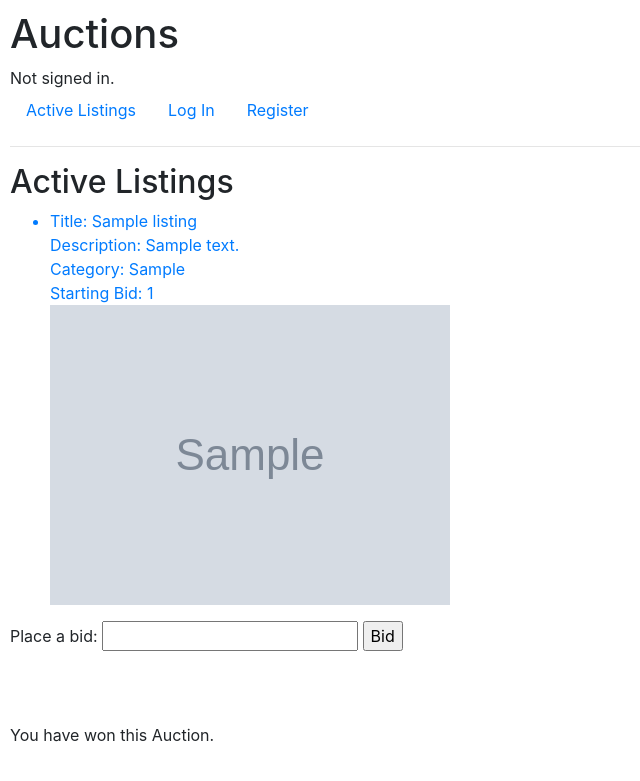
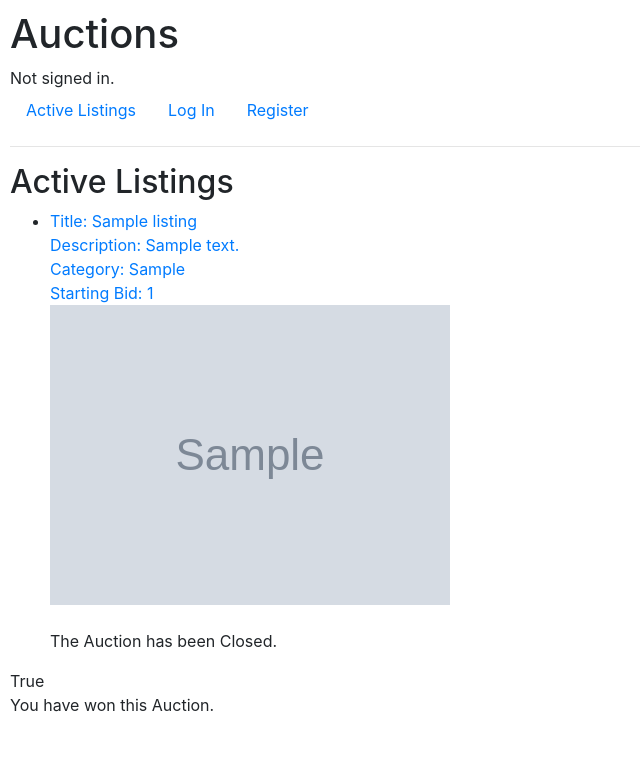
Before and after one commit to Khaan787/commerce, a Django app: template auctions/templates/auctions/index.html in a window 1280 px wide. Shown: the top 781 px of the page, without its empty margins (0-640 px from the left). Run offline with Django 3.2, Linux system fonts and the light colour scheme; the template is opened without the code that fills it: values that come from a table or form of the project are taken from there, others are empty; tables that the repository leaves empty hold one stand-in row (values such as "Sample post"); grey boxes marked "Sample" are stand-in pictures; some libraries are stand-ins or nearby versions.

Commit message:
Sixth commit

```diff
--- a/auctions/templates/auctions/index.html
+++ b/auctions/templates/auctions/index.html
@@ -12,11 +12,12 @@
                     Category: {{ listing.Category}} <br>
                     Starting Bid: {{ listing.Starting_Bid}} <br>
                     <img src="{{ listing.Image }}">
-                </li>
             </a>
-        </ul>
+                    <br><br>
 
-        {% if listing.Auction_closed == True %}
+                    {% if listing.Auction_closed == False %}
+
+
                         <form action="{% url 'bid_placed' listing.id %}" method="post">
                             {% csrf_token %}
                             Place a bid: <input type="number" name="bid_amount">
@@ -27,9 +28,15 @@
                             The Auction has been Closed.
 
                     {% endif %}
+                </li>
 
-        <br><br><br>
+
+        </ul>
     {% endfor %}
+
+{{listing.Auction_closed}}
+
+<br>
 
 {% if user %}
     <p> You have won this Auction.</p>
--- a/auctions/views.py
+++ b/auctions/views.py
@@ -25,7 +25,8 @@ def create(request):
             Category = request.POST["category"],
             Starting_Bid = request.POST["starting_bid"],
             Image = request.POST["image"],
-            listing_owner = User.objects.get(pk=request.user.id)
+            listing_owner = User.objects.get(pk=request.user.id),
+            Auction_closed = False
 
 
         )
@@ -128,8 +129,11 @@ def bid_placed(request,listing_id):
 def close_auction(request,listing_id):
     listing = Listing.objects.get(pk=listing_id)
 
+
     if request.method == "POST":
         listing.Auction_closed = True
+
+        listing.save()
 
         # IF the user is the one who has made the highest bid on the auction i.e. if Starting_bid == bid_placed_by that User on that Listing
         # The index page of the user who made the request should get a message of "You won the Bid" on That Listing
```
Also changed, not shown: auctions/migrations/0001_initial.py, db.sqlite3. Lines whose indentation alone changed are shown as unchanged.
